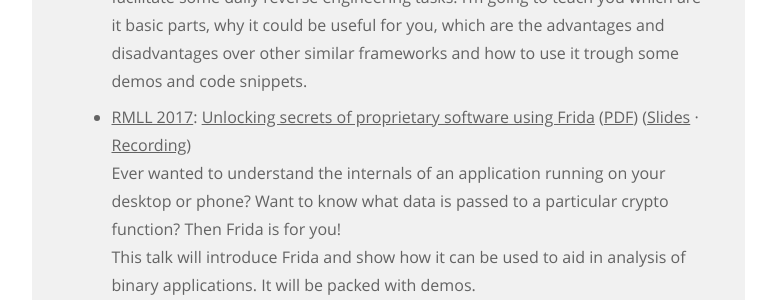
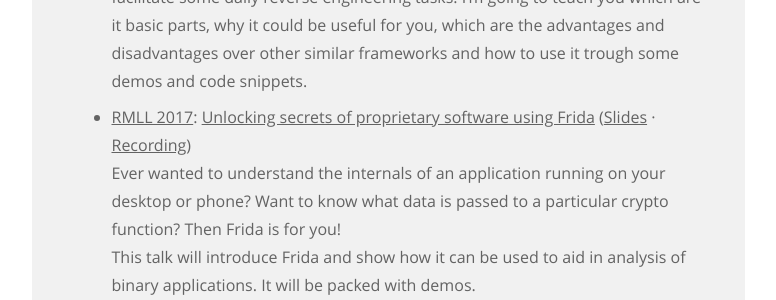
Before and after one commit to frida/frida-website, a Jekyll site: the page built from _docs/presentations.md, in a window 1280 px wide and 900 px high, scrolled down 3228 px. Shown: the part 402-702 px from the top of the window, without its empty margins (364-1140 px from the left). Built offline with Jekyll 4.4.1, drawn with Linux system fonts in a browser that asks for light colours.

Commit message:
Fix copy-pasta error

```diff
--- a/_docs/presentations.md
+++ b/_docs/presentations.md
@@ -172,7 +172,6 @@ material becomes available, we will try to put it here.
 
 - [RMLL 2017](https://2017.rmll.info/en/):
   [Unlocking secrets of proprietary software using Frida](https://prog2017.rmll.info/programme/securite-entre-transparence-et-opacite/devoilons-les-secrets-des-logiciels-proprietaires-avec-frida?lang=en)
-  ([PDF](fosdem-2016-testing-interoperability-with-closed-source-software-through-scriptable-diplomacy.pdf))
   ([Slides](http://slides.com/oleavr/frida-rmll-2017)
   · [Recording](https://rmll.ubicast.tv/videos/frida_03038/))
 
```
